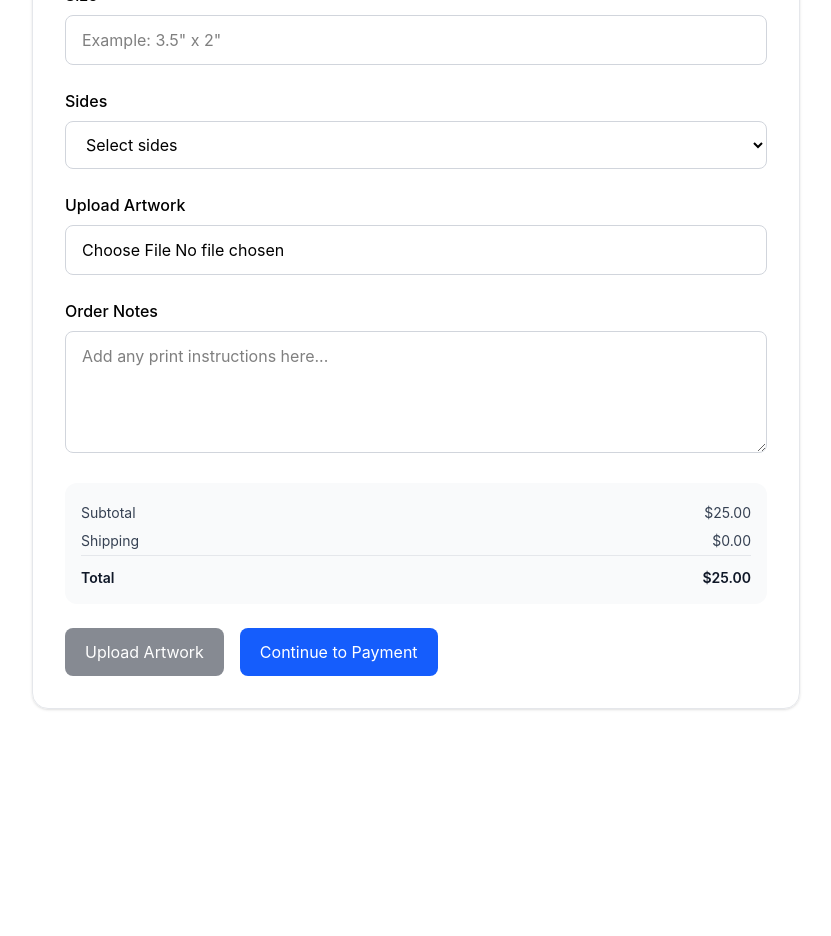
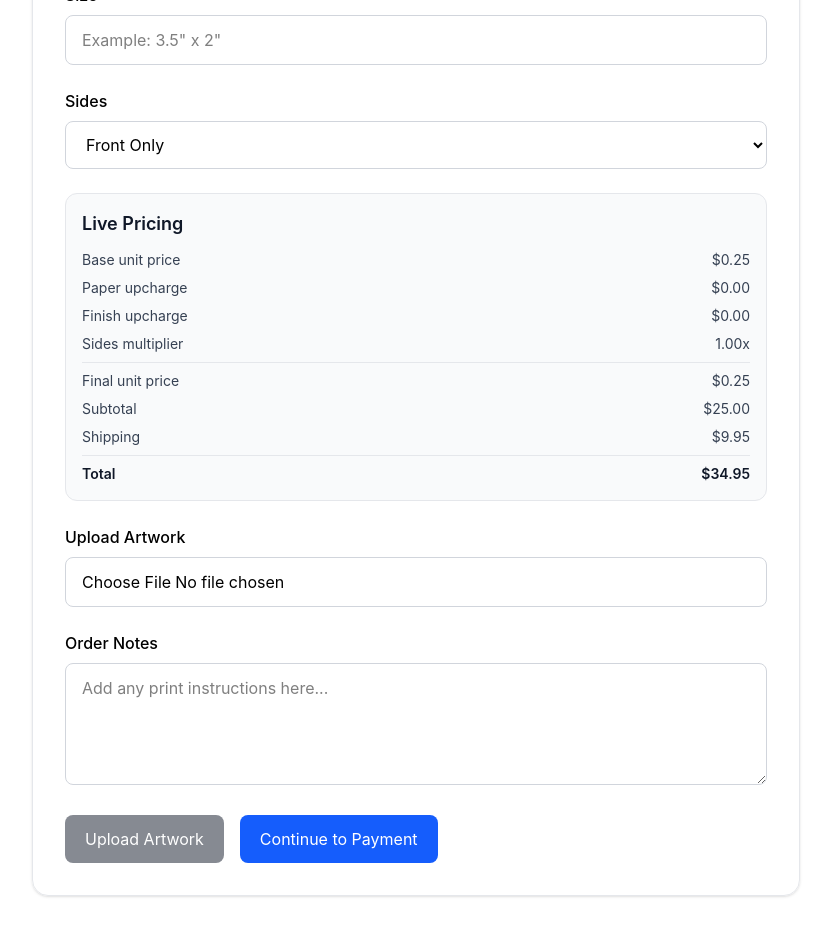
Before and after one commit to deworkenj-envision/Version-25a, a Next.js app: page /order in a window 1280 px wide. Shown: the part 820-1756 px from the top of the page, without its empty margins (224-1055 px from the left). Before the commit the page ends 1569 px from the top, so only its background shows below. Built offline with nearby package versions, Linux system fonts and the light colour scheme.

Commit message:
Update page.js

```diff
--- a/app/order/page.js
+++ b/app/order/page.js
@@ -1,6 +1,128 @@
 "use client";
 
 import { useMemo, useState } from "react";
+
+const PRODUCT_OPTIONS = [
+  "Business Cards",
+  "Flyers",
+  "Postcards",
+  "Banners",
+  "Brochures",
+];
+
+const PAPER_OPTIONS = ["Standard", "Premium", "Gloss", "Recycled"];
+const FINISH_OPTIONS = ["Matte", "Glossy", "Soft Touch", "Uncoated"];
+const SIDES_OPTIONS = ["Front Only", "Front and Back"];
+
+const PRICING = {
+  "Business Cards": {
+    baseUnitPrice: 0.25,
+    paperUpcharges: {
+      Standard: 0,
+      Premium: 0.05,
+      Gloss: 0.04,
+      Recycled: 0.03,
+    },
+    finishUpcharges: {
+      Matte: 0,
+      Glossy: 0.03,
+      "Soft Touch": 0.08,
+      Uncoated: 0,
+    },
+    sidesMultiplier: {
+      "Front Only": 1,
+      "Front and Back": 1.15,
+    },
+  },
+
+  Flyers: {
+    baseUnitPrice: 0.35,
+    paperUpcharges: {
+      Standard: 0,
+      Premium: 0.07,
+      Gloss: 0.05,
+      Recycled: 0.04,
+    },
+    finishUpcharges: {
+      Matte: 0,
+      Glossy: 0.04,
+      "Soft Touch": 0.1,
+      Uncoated: 0,
+    },
+    sidesMultiplier: {
+      "Front Only": 1,
+      "Front and Back": 1.2,
+    },
+  },
+
+  Postcards: {
+    baseUnitPrice: 0.45,
+    paperUpcharges: {
+      Standard: 0,
+      Premium: 0.08,
+      Gloss: 0.06,
+      Recycled: 0.05,
+    },
+    finishUpcharges: {
+      Matte: 0,
+      Glossy: 0.05,
+      "Soft Touch": 0.12,
+      Uncoated: 0,
+    },
+    sidesMultiplier: {
+      "Front Only": 1,
+      "Front and Back": 1.15,
+    },
+  },
+
+  Banners: {
+    baseUnitPrice: 3.5,
+    paperUpcharges: {
+      Standard: 0,
+      Premium: 0.5,
+      Gloss: 0.35,
+      Recycled: 0.25,
+    },
+    finishUpcharges: {
+      Matte: 0,
+      Glossy: 0.25,
+      "Soft Touch": 0.4,
+      Uncoated: 0,
+    },
+    sidesMultiplier: {
+      "Front Only": 1,
+      "Front and Back": 1.25,
+    },
+  },
+
+  Brochures: {
+    baseUnitPrice: 0.65,
+    paperUpcharges: {
+      Standard: 0,
+      Premium: 0.1,
+      Gloss: 0.08,
+      Recycled: 0.06,
+    },
+    finishUpcharges: {
+      Matte: 0,
+      Glossy: 0.06,
+      "Soft Touch": 0.14,
+      Uncoated: 0,
+    },
+    sidesMultiplier: {
+      "Front Only": 1,
+      "Front and Back": 1.2,
+    },
+  },
+};
+
+function getPricingConfig(productName) {
+  return PRICING[productName] || PRICING["Business Cards"];
+}
+
+function formatMoney(value) {
+  return `$${Number(value || 0).toFixed(2)}`;
+}
 
 export default function OrderPage() {
   const [form, setForm] = useState({
@@ -11,7 +133,7 @@ export default function OrderPage() {
     paper: "Standard",
     finish: "Matte",
     size: "",
-    sides: "",
+    sides: "Front Only",
     notes: "",
   });
 
@@ -20,18 +142,49 @@ export default function OrderPage() {
   const [uploadedFile, setUploadedFile] = useState(null);
   const [message, setMessage] = useState("");
 
-  const subtotal = useMemo(() => {
-    return Number(form.quantity || 0) * 0.25;
-  }, [form.quantity]);
+  const pricing = useMemo(() => {
+    const config = getPricingConfig(form.productName);
+    const quantity = Number(form.quantity || 0);
 
-  const shipping = 0;
-  const total = subtotal + shipping;
+    const baseUnitPrice = Number(config.baseUnitPrice || 0);
+    const paperUpcharge = Number(config.paperUpcharges?.[form.paper] || 0);
+    const finishUpcharge = Number(config.finishUpcharges?.[form.finish] || 0);
+    const sidesMultiplier = Number(config.sidesMultiplier?.[form.sides] || 1);
+
+    const unitPriceBeforeMultiplier =
+      baseUnitPrice + paperUpcharge + finishUpcharge;
+
+    const finalUnitPrice = unitPriceBeforeMultiplier * sidesMultiplier;
+    const subtotal = quantity * finalUnitPrice;
+
+    const shipping =
+      form.productName === "Banners"
+        ? quantity > 1
+          ? 18
+          : 12
+        : subtotal >= 100
+        ? 0
+        : 9.95;
+
+    const total = subtotal + shipping;
+
+    return {
+      baseUnitPrice,
+      paperUpcharge,
+      finishUpcharge,
+      sidesMultiplier,
+      finalUnitPrice,
+      subtotal,
+      shipping,
+      total,
+    };
+  }, [form.productName, form.quantity, form.paper, form.finish, form.sides]);
 
   function handleChange(e) {
     const { name, value } = e.target;
     setForm((prev) => ({
       ...prev,
-      [name]: value,
+      [name]: name === "quantity" ? Number(value) : value,
     }));
   }
 
@@ -102,9 +255,9 @@ export default function OrderPage() {
         body: JSON.stringify({
           productName: form.productName,
           quantity: Number(form.quantity),
-          total,
-          subtotal,
-          shipping,
+          total: pricing.total,
+          subtotal: pricing.subtotal,
+          shipping: pricing.shipping,
 
           customerName: form.customerName,
           customerEmail: form.customerEmail,
@@ -143,7 +296,7 @@ export default function OrderPage() {
       <div className="mx-auto max-w-3xl rounded-2xl border border-gray-200 p-8 shadow-sm">
         <h1 className="mb-2 text-3xl font-bold">Place Your Order</h1>
         <p className="mb-8 text-gray-600">
-          Choose your product, paper, finish, upload artwork, and continue to payment.
+          Choose your product, customize options, upload artwork, and continue to payment.
         </p>
 
         <form onSubmit={handleCheckout} className="space-y-6">
@@ -188,11 +341,11 @@ export default function OrderPage() {
               onChange={handleChange}
               className="w-full rounded-lg border border-gray-300 px-4 py-3 outline-none"
             >
-              <option value="Business Cards">Business Cards</option>
-              <option value="Flyers">Flyers</option>
-              <option value="Postcards">Postcards</option>
-              <option value="Banners">Banners</option>
-              <option value="Brochures">Brochures</option>
+              {PRODUCT_OPTIONS.map((product) => (
+                <option key={product} value={product}>
+                  {product}
+                </option>
+              ))}
             </select>
           </div>
 
@@ -223,10 +376,11 @@ export default function OrderPage() {
               onChange={handleChange}
               className="w-full rounded-lg border border-gray-300 px-4 py-3 outline-none"
             >
-              <option value="Standard">Standard</option>
-              <option value="Premium">Premium</option>
-              <option value="Gloss">Gloss</option>
-              <option value="Recycled">Recycled</option>
+              {PAPER_OPTIONS.map((paper) => (
+                <option key={paper} value={paper}>
+                  {paper}
+                </option>
+              ))}
             </select>
           </div>
 
@@ -241,10 +395,11 @@ export default function OrderPage() {
               onChange={handleChange}
               className="w-full rounded-lg border border-gray-300 px-4 py-3 outline-none"
             >
-              <option value="Matte">Matte</option>
-              <option value="Glossy">Glossy</option>
-              <option value="Soft Touch">Soft Touch</option>
-              <option value="Uncoated">Uncoated</option>
+              {FINISH_OPTIONS.map((finish) => (
+                <option key={finish} value={finish}>
+                  {finish}
+                </option>
+              ))}
             </select>
           </div>
 
@@ -274,10 +429,53 @@ export default function OrderPage() {
               onChange={handleChange}
               className="w-full rounded-lg border border-gray-300 px-4 py-3 outline-none"
             >
-              <option value="">Select sides</option>
-              <option value="Front Only">Front Only</option>
-              <option value="Front and Back">Front and Back</option>
+              {SIDES_OPTIONS.map((option) => (
+                <option key={option} value={option}>
+                  {option}
+                </option>
+              ))}
             </select>
+          </div>
+
+          <div className="rounded-xl border border-gray-200 bg-gray-50 p-4">
+            <h2 className="mb-3 text-lg font-semibold text-gray-900">
+              Live Pricing
+            </h2>
+
+            <div className="space-y-2 text-sm text-gray-700">
+              <div className="flex items-center justify-between">
+                <span>Base unit price</span>
+                <span>{formatMoney(pricing.baseUnitPrice)}</span>
+              </div>
+              <div className="flex items-center justify-between">
+                <span>Paper upcharge</span>
+                <span>{formatMoney(pricing.paperUpcharge)}</span>
+              </div>
+              <div className="flex items-center justify-between">
+                <span>Finish upcharge</span>
+                <span>{formatMoney(pricing.finishUpcharge)}</span>
+              </div>
+              <div className="flex items-center justify-between">
+                <span>Sides multiplier</span>
+                <span>{pricing.sidesMultiplier.toFixed(2)}x</span>
+              </div>
+              <div className="flex items-center justify-between border-t border-gray-200 pt-2">
+                <span>Final unit price</span>
+                <span>{formatMoney(pricing.finalUnitPrice)}</span>
+              </div>
+              <div className="flex items-center justify-between">
+                <span>Subtotal</span>
+                <span>{formatMoney(pricing.subtotal)}</span>
+              </div>
+              <div className="flex items-center justify-between">
+                <span>Shipping</span>
+                <span>{formatMoney(pricing.shipping)}</span>
+              </div>
+              <div className="flex items-center justify-between border-t border-gray-200 pt-2 font-semibold text-gray-900">
+                <span>Total</span>
+                <span>{formatMoney(pricing.total)}</span>
+              </div>
+            </div>
           </div>
 
           <div>
@@ -314,21 +512,6 @@ export default function OrderPage() {
             />
           </div>
 
-          <div className="rounded-xl bg-gray-50 p-4 text-sm text-gray-700">
-            <div className="flex items-center justify-between py-1">
-              <span>Subtotal</span>
-              <span>${subtotal.toFixed(2)}</span>
-            </div>
-            <div className="flex items-center justify-between py-1">
-              <span>Shipping</span>
-              <span>${shipping.toFixed(2)}</span>
-            </div>
-            <div className="flex items-center justify-between border-t border-gray-200 pt-3 font-semibold text-gray-900">
-              <span>Total</span>
-              <span>${total.toFixed(2)}</span>
-            </div>
-          </div>
-
           <div className="flex flex-wrap gap-4">
             <button
               type="button"
```
